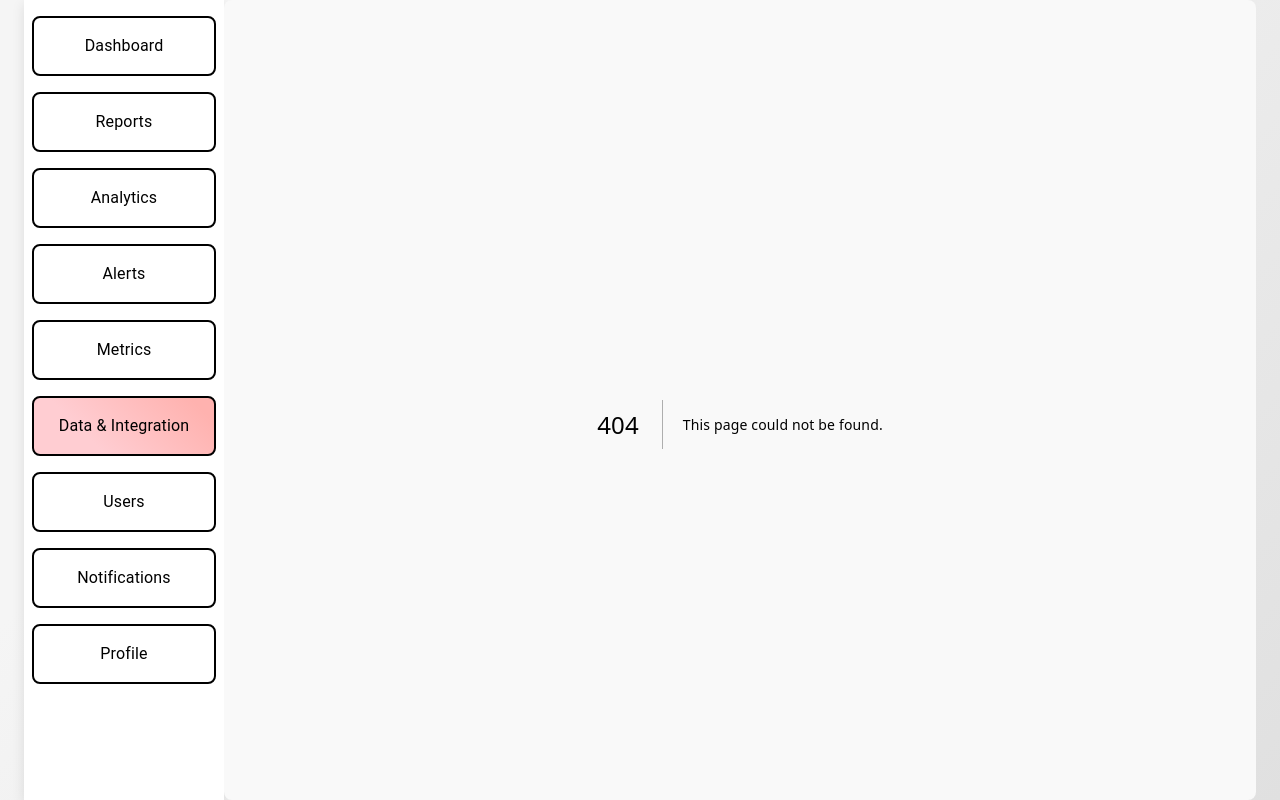
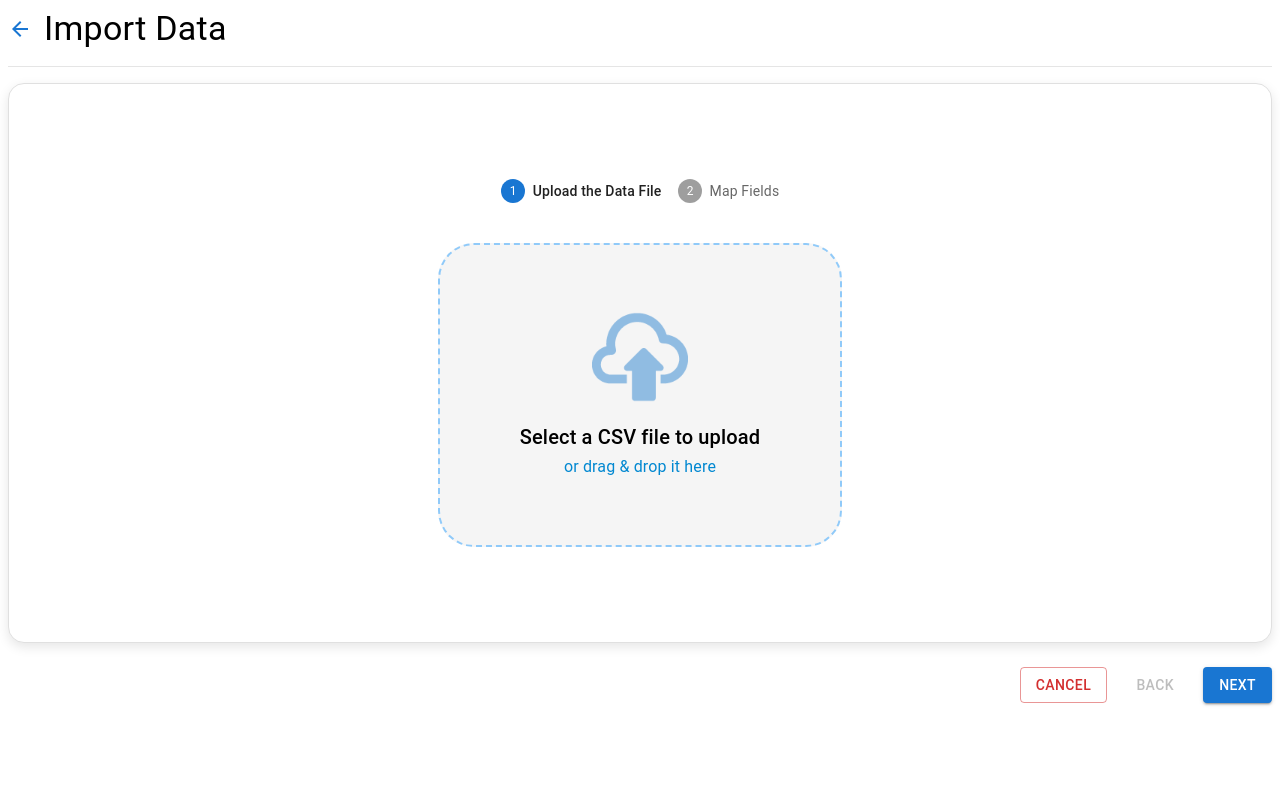
Before and after one commit to Amitgupta76/analytics-dashboard, a Next.js app: page /data-integration/datasource-addition/upload-csv in a window 1280 px wide. Before the commit this address had no page. Built offline with nearby package versions, Linux system fonts and the light colour scheme.

Commit message:
feat: upload csv

```diff
--- /dev/null
+++ b/src/app/components/UploadStep.tsx
@@ -0,0 +1,100 @@
+import { Box, IconButton, Typography, Paper } from "@mui/material";
+import { useState } from "react";
+import { dataCardStyle, uploadAreaStyle } from "../styles/dataIntegrationStyles";
+import Image from "next/image";
+import upload from "../public/assets/upload.png";
+import csv from "../public/assets/csv.png";
+import CancelIcon from "@mui/icons-material/Cancel";
+
+const UploadStep: React.FC = () => {
+    const [file, setFile] = useState<File | null>(null);
+
+    const handleFileChange = (event: React.ChangeEvent<HTMLInputElement>) => {
+        const uploadedFile = event.target.files?.[0];
+        if (uploadedFile && uploadedFile.type === "text/csv") {
+            setFile(uploadedFile);
+        }
+    };
+
+    const handleDragOver = (event: React.DragEvent<HTMLDivElement>) => {
+        event.preventDefault();
+    };
+
+    const handleDrop = (event: React.DragEvent<HTMLDivElement>) => {
+        event.preventDefault();
+        const uploadedFile = event.dataTransfer.files[0];
+        if (uploadedFile && uploadedFile.type === "text/csv") {
+            setFile(uploadedFile);
+        } else {
+            alert("Please upload a valid CSV file.");
+        }
+    };
+
+    const handleAreaClick = () => {
+        const input = document.getElementById("csv-input") as HTMLInputElement;
+        if (input) {
+            input.click();
+        }
+    };
+
+    const handleCancel = () => {
+        setFile(null);
+    };
+
+    if (file) {
+        return (
+            <Box
+                sx={{
+                    ...dataCardStyle,
+                    display: "flex",
+                    alignItems: "center",
+                    justifyContent: "space-between",
+                    cursor: "auto",
+                }}
+            >
+                <Image src={csv} alt="CSV Icon" width={24} height={24} />
+                <Typography variant="body1" noWrap sx={{ mx: 1, flexGrow: 1 }}>
+                    {file.name}
+                </Typography>
+                <IconButton
+                    size="small"
+                    onClick={handleCancel}
+                    className="cancel-button"
+                    sx={{
+                        backgroundColor: "white",
+                        "&:hover": { backgroundColor: "#f5f5f5" },
+                    }}
+                >
+                    <CancelIcon />
+                </IconButton>
+            </Box>
+        );
+    }
+
+    return (
+        <Box
+            onDragOver={handleDragOver}
+            onDrop={handleDrop}
+            onClick={handleAreaClick}
+            sx={uploadAreaStyle}
+        >
+            <Image src={upload} alt="Upload Icon" width={96} height={96} />
+            <Typography variant="h6" sx={{ mt: 2 }}>
+                Select a CSV file to upload
+            </Typography>
+            <Typography variant="subtitle1" color="info">
+                or drag & drop it here
+            </Typography>
+
+            <input
+                type="file"
+                accept=".csv"
+                style={{ display: "none" }}
+                id="csv-input"
+                onChange={handleFileChange}
+            />
+        </Box>
+    );
+};
+
+export default UploadStep;
--- a/src/app/constants/dataIntegration.ts
+++ b/src/app/constants/dataIntegration.ts
@@ -12,3 +12,5 @@ export const BUTTONS = [
   { id: 'webhook', label: 'Webhook' },
   { id: 'derived', label: 'Derived Datasource' },
 ];
+
+export const STEPS = ["Upload the Data File", "Map Fields"];
--- /dev/null
+++ b/src/app/data-integration/datasource-addition/upload-csv/page.tsx
@@ -0,0 +1,82 @@
+"use client";
+import {
+  Box, Button, Typography, IconButton, Stepper, Step, StepLabel, Paper
+} from "@mui/material";
+import ArrowBackIcon from "@mui/icons-material/ArrowBack";
+import { useRouter } from "next/navigation";
+import {
+  containerStyle,
+  sectionHeaderStyle,
+  buttonContainerStyle,
+} from "../../../styles/sharedStyles";
+import { useState } from "react";
+import { STEPS } from "@/app/constants/dataIntegration";
+import UploadStep from "@/app/components/UploadStep";
+
+const UploadCSV = () => {
+  const [activeStep, setActiveStep] = useState(0);
+  const router = useRouter();
+
+  const handleNext = () => {
+    if (activeStep < STEPS.length - 1) {
+      setActiveStep((prev) => prev + 1);
+    } else {
+      alert("CSV uploaded successfully!");
+      router.push("/data-integration");
+    }
+  };
+
+  const handleBack = () => {
+    if (activeStep > 0) setActiveStep((prev) => prev - 1);
+  };
+
+  const handleGoBack = () => router.back();
+
+  return (
+    <Box>
+      <Box
+        sx={{
+          ...sectionHeaderStyle,
+          justifyContent: "left",
+          gap: 0.5,
+          alignItems: "center",
+        }}
+      >
+        <IconButton onClick={handleGoBack} color="primary" sx={{ p: 0, mr: 1 }}>
+          <ArrowBackIcon />
+        </IconButton>
+        <Typography variant="h4" component="h1">
+          Import Data
+        </Typography>
+      </Box>
+
+      <Box sx={{ ...containerStyle, minHeight: "70vh", display: "flex", alignItems: "center", justifyContent: "center" }}>
+        <Stepper activeStep={0} sx={{ mb: 2 }}>
+          <Step>
+            <StepLabel>Upload the Data File</StepLabel>
+          </Step>
+          <Step>
+            <StepLabel>Map Fields</StepLabel>
+          </Step>
+        </Stepper>
+        {activeStep === 0 ? <UploadStep /> : <Typography>Map Fields Step (Coming Soon)</Typography>}
+      </Box>
+
+      <Box sx={buttonContainerStyle}>
+        <Button onClick={handleGoBack} variant="outlined" color="error">
+          Cancel
+        </Button>
+        <Box>
+          <Button disabled={activeStep === 0} onClick={handleBack} sx={{ marginRight: 2 }}>
+            Back
+          </Button>
+          <Button variant="contained" onClick={handleNext}>
+            {activeStep === STEPS.length - 1 ? "Finish" : "Next"}
+          </Button>
+        </Box>
+      </Box>
+    </Box>
+  );
+};
+
+export default UploadCSV;
--- a/src/app/layout.tsx
+++ b/src/app/layout.tsx
@@ -6,14 +6,19 @@ import { containerStyle, sidebarStyle, mainContentStyle } from './styles/layoutS
 import { usePathname } from 'next/navigation';
 
 const RootLayout: React.FC<{ children: React.ReactNode }> = ({ children }) => {
+  const EXCLUDED_ROUTES = [
+    "/metrics/create",
+    "/data-integration/datasource-addition/upload-csv"
+  ];
   const pathname = usePathname();
+  const isExcludedRoute = EXCLUDED_ROUTES.includes(pathname);
   return (
     <html lang="en">
       <head>
         <title>Home Page - Project</title>
       </head>
       <body>
-        {pathname === '/metrics/create' ? (
+        {isExcludedRoute ? (
           children
         ) : (
           <><CssBaseline />
--- a/src/app/styles/dataIntegrationStyles.ts
+++ b/src/app/styles/dataIntegrationStyles.ts
@@ -17,3 +17,19 @@ export const dataCardStyle: SxProps<Theme> = {
     transform: 'scale(1.05)',
   },
 };
+
+export const uploadAreaStyle = {
+  width: "400px",
+  height: "300px",
+  display: "flex",
+  flexDirection: "column",
+  alignItems: "center",
+  justifyContent: "center",
+  border: "2px dashed #90CAF9",
+  borderRadius: 9,
+  backgroundColor: "#F5F5F5",
+  cursor: "pointer",
+  "&:hover": {
+    backgroundColor: "#E3F2FD",
+  },
+};
```
Also changed, not shown: src/app/components/DatasourceCard.tsx (+9 -2 lines), src/app/data-integration/datasource-addition/page.tsx (+13 -4 lines).
